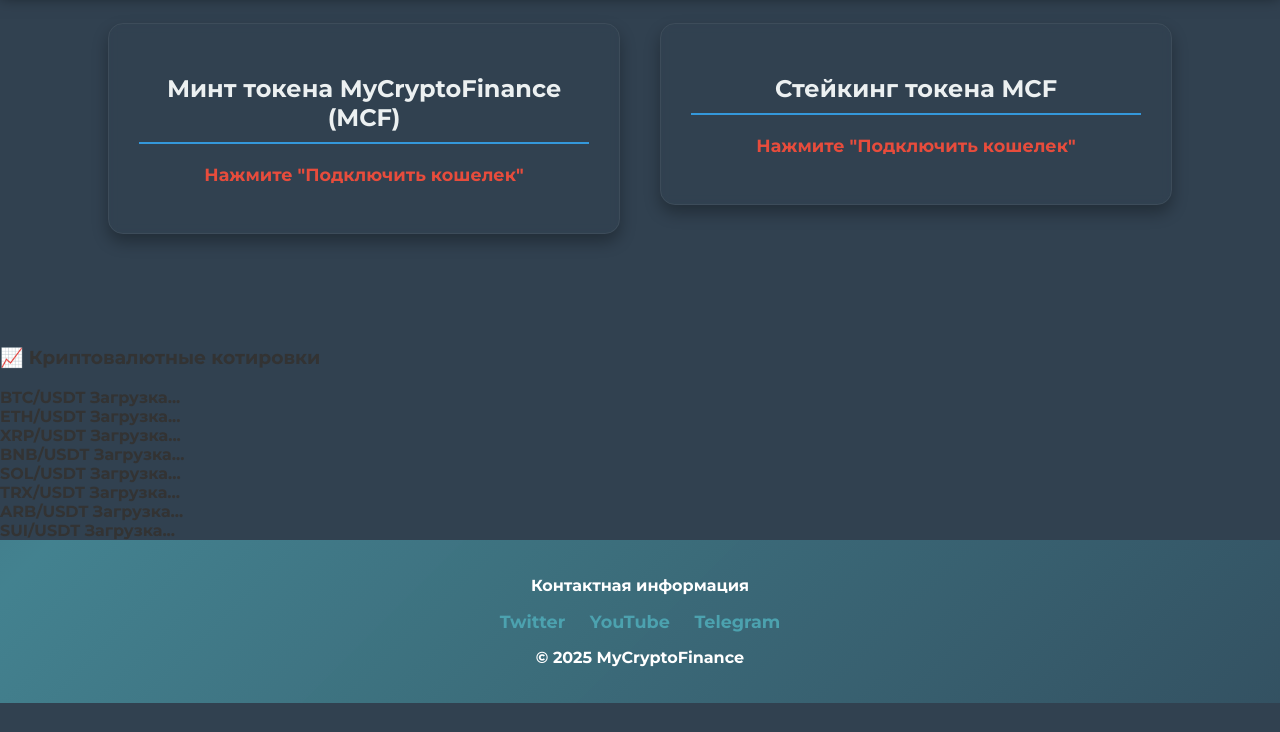
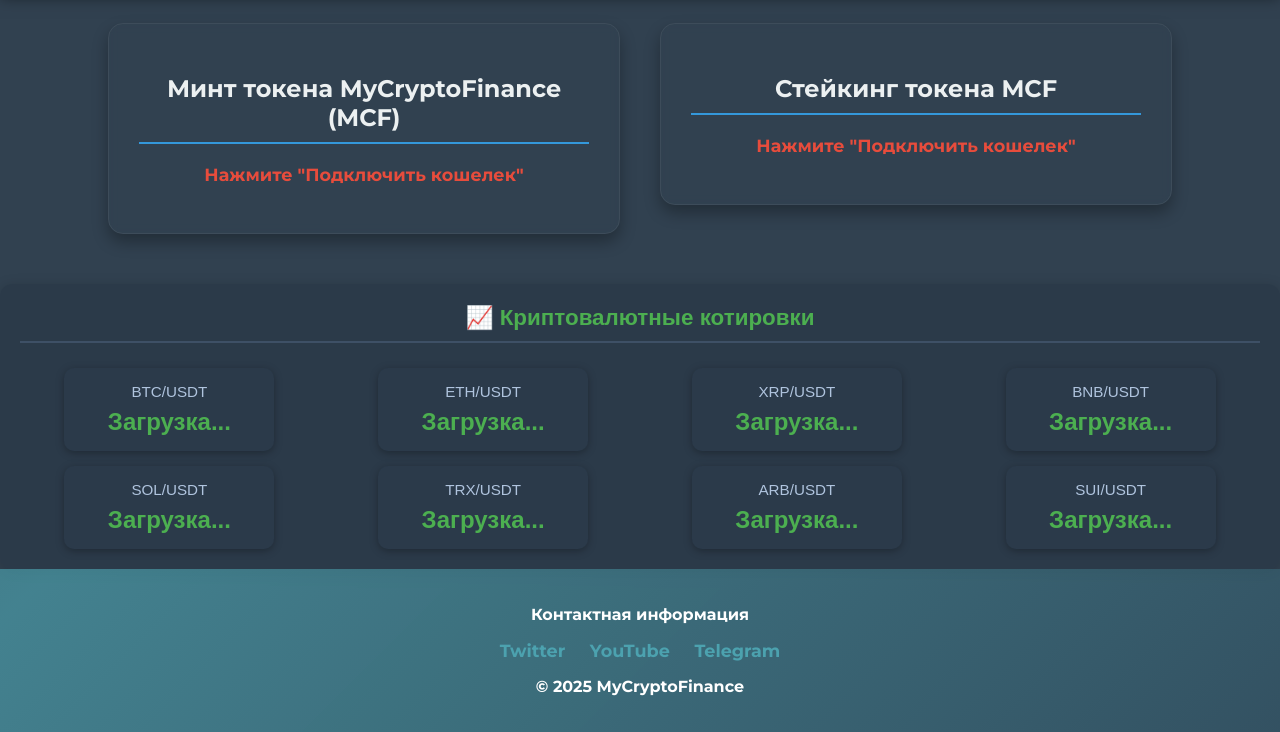
Before and after one commit to runglao/MCF-Stayking-25.102025, a plain HTML site: page index.html in a window 1280 px wide. Shown: the part 97-829 px from the top of the page. Before the commit the page ends 800 px from the top, so only its background shows below. Drawn offline with Linux system fonts and the light colour scheme; a script that the page names is missing.

Commit message:
Update Style.css

```diff
--- a/Style.css
+++ b/Style.css
@@ -314,6 +314,98 @@
 
 .hidden {display: none; }
 
+
+/* СТИЛИ ДЛЯ БЛОКА КРИПТОВАЛЮТНЫХ КОТИРОВОК (ПЛИТКИ)  */
+
+
+/* Основной контейнер для блока котировок */
+#crypto-prices-block {
+    background: #1f2a3844;
+    border-radius: 12px;
+    padding: 20px;
+    margin-top: 20px;
+    box-shadow: 0 4px 15px rgba(0, 0, 0, 0.2);
+    color: #ffffff;
+    font-family: Arial, sans-serif;
+}
+
+#crypto-prices-block h3 {
+    color: #4CAF50;
+    text-align: center;
+    margin-top: 0;
+    margin-bottom: 25px; /* Увеличили отступ */
+    font-size: 1.4em;
+    border-bottom: 2px solid #3e5066;
+    padding-bottom: 10px;
+}
+
+/* Контейнер для сетки плиток (используем CSS Grid) */
+.crypto-grid {
+    display: grid;
+    /* Создаем 2 колонки, каждая занимает равное пространство */
+    grid-template-columns: repeat(2, 1fr);
+    gap: 15px; /* Расстояние между плитками */
+    justify-items: center; /* Центрируем плитки в ячейках */
+}
+
+/* Стилизация отдельной плитки котировки */
+.crypto-tile {
+    background: #2a3b4c3f; /* Чуть светлее фон для каждой плитки */
+    border-radius: 10px;
+    padding: 15px;
+    text-align: center;
+    width: 100%; /* Занимает всю ширину колонки */
+    max-width: 180px; /* Максимальная ширина плитки, чтобы не растягивались на больших экранах */
+    box-shadow: 0 2px 8px rgba(0, 0, 0, 0.3);
+    transition: transform 0.2s ease, box-shadow 0.2s ease;
+    display: flex; /* Flexbox для содержимого плитки */
+    flex-direction: column; /* Элементы друг под другом */
+    justify-content: space-between; /* Распределение пространства */
+    align-items: center; /* Центрирование содержимого */
+}
+
+/* Эффект при наведении на плитку */
+.crypto-tile:hover {
+    transform: translateY(-3px); /* Легкий подъем */
+    box-shadow: 0 6px 15px rgba(0, 0, 0, 0.4);
+}
+
+/* Стиль для названия котировки (BTC/USDT) */
+.crypto-tile .tile-symbol {
+    font-size: 0.95em;
+    font-weight: 500;
+    color: #b0c4de; /* Более мягкий цвет для символа */
+    margin-bottom: 8px;
+    text-transform: uppercase;
+}
+
+/* Стиль для отображения цены */
+.crypto-tile .tile-price {
+    font-size: 1.5em; /* Увеличили размер цены */
+    font-weight: 700;
+    color: #4CAF50; /* Зеленый цвет для цены */
+    min-height: 24px; /* Чтобы плитка не прыгала при "Загрузке..." */
+    display: flex;
+    align-items: center;
+    justify-content: center;
+}
+
+/* Адаптация для мобильных устройств (если нужно больше колонок на больших экранах) */
+@media (min-width: 768px) {
+    .crypto-grid {
+        /* На экранах шире 768px делаем 3 колонки */
+        grid-template-columns: repeat(3, 1fr);
+    }
+}
+
+@media (min-width: 1024px) {
+    .crypto-grid {
+        /* На экранах шире 1024px делаем 4 колонки */
+        grid-template-columns: repeat(4, 1fr);
+    }
+}
+
+
 /* --- FOOTER --- */
 footer {
     color: white;
@@ -373,4 +465,5 @@
         font-size: 0.9em;
         padding: 8px 15px;
     }
+
 }
```
